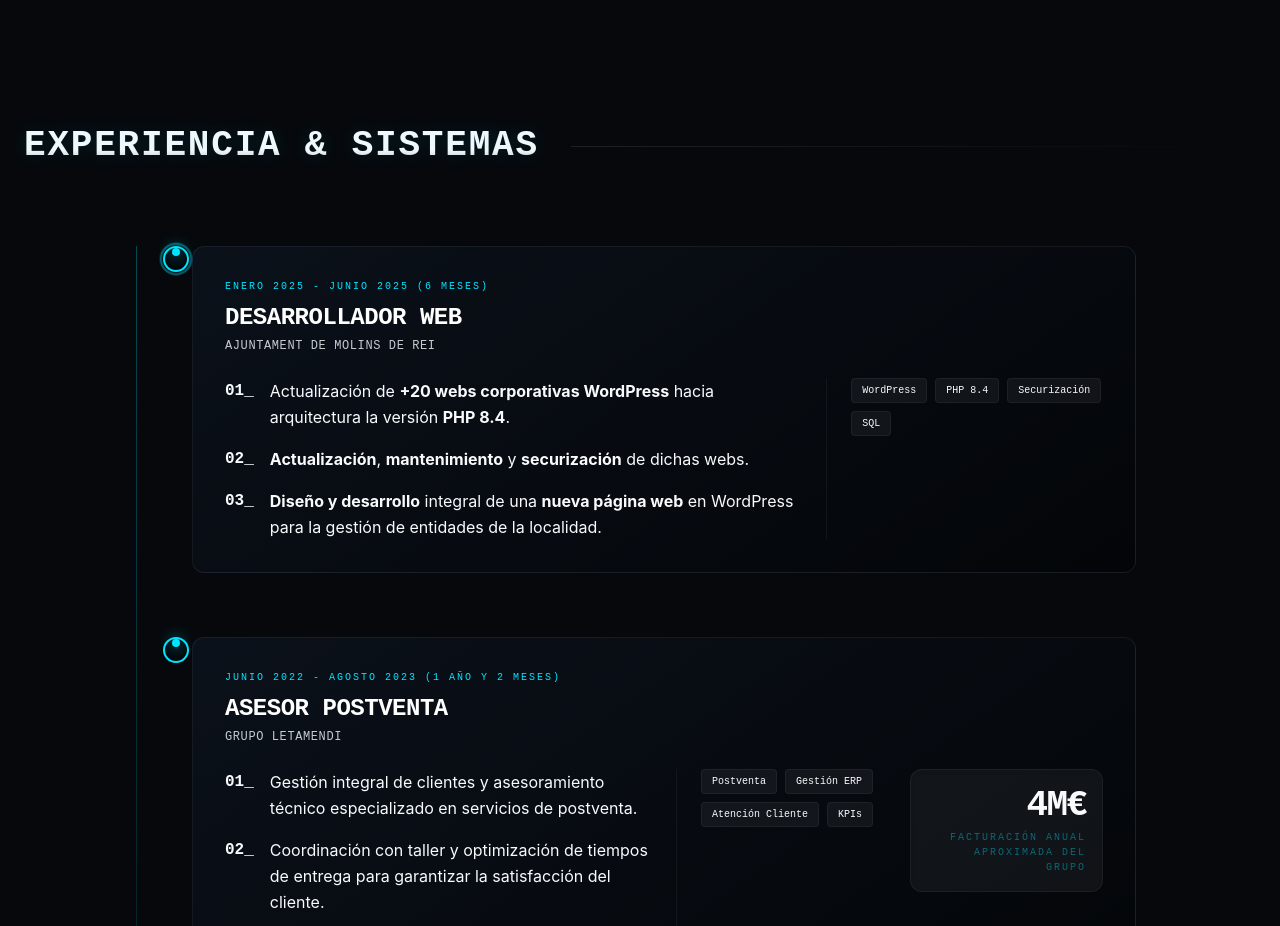
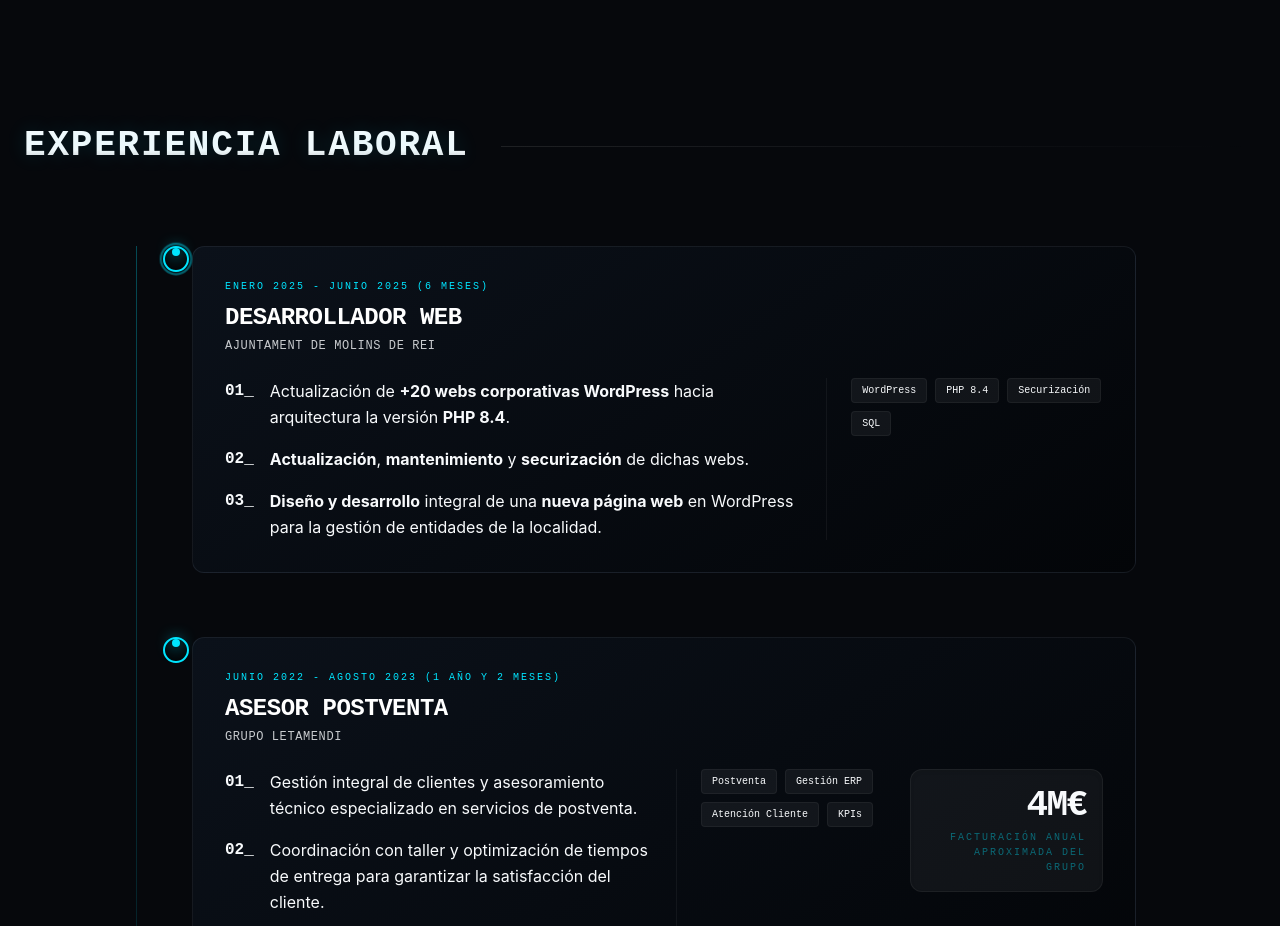
Before and after one commit to JaviFigueroaVicente/Portfolio, a React (Vite) app: page / in a window 1280 px wide. Shown: the part 1440-2366 px from the top of the page. Built offline with nearby package versions, Linux system fonts and the light colour scheme.

Commit message:
titulo experiencia

```diff
--- a/src/App.jsx
+++ b/src/App.jsx
@@ -597,7 +597,7 @@ export default function App() {
           >
             <div className="flex flex-col">
               <h2 className="section-title text-3xl md:text-4xl font-black tracking-tight">
-                EXPERIENCIA & SISTEMAS
+                EXPERIENCIA LABORAL
               </h2>
             </div>
             <div className="h-px grow bg-linear-to-r from-white/10 to-transparent"></div>
```
